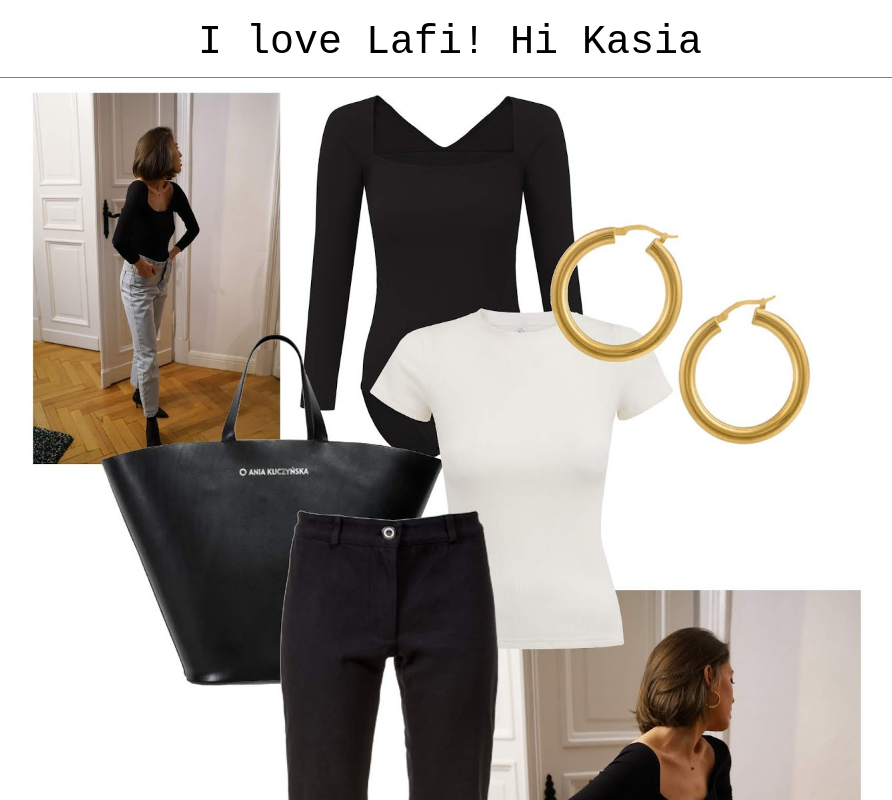
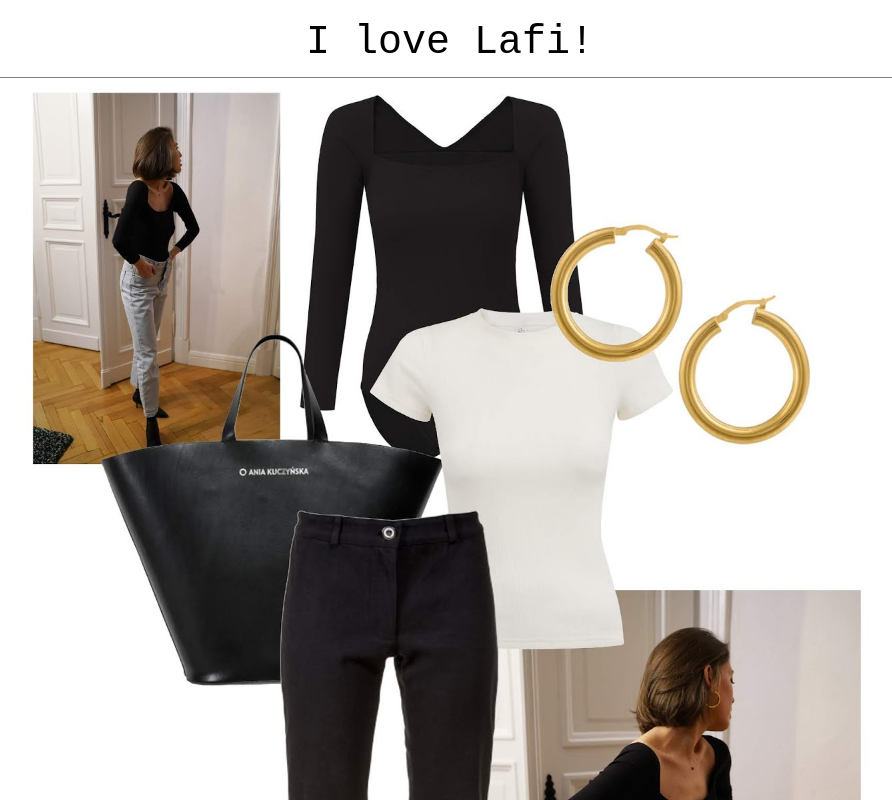
Before and after one commit to tokarz/coderslab, a plain HTML site: page zadanko-1/index.html in a window 1280 px wide. Shown: the top 800 px of the page, without its empty margins (190-1082 px from the left). Drawn offline with Linux system fonts and the light colour scheme.

Commit message:
Kasia
my first cool commit

```diff
--- a/zadanko-1/index.html
+++ b/zadanko-1/index.html
@@ -6,7 +6,7 @@
     <body>
 
         <header>
-            <p>I love Lafi! Hi Kasia</p>
+            <p>I love Lafi!</p>
         </header>
 
         <div class="post">
```
